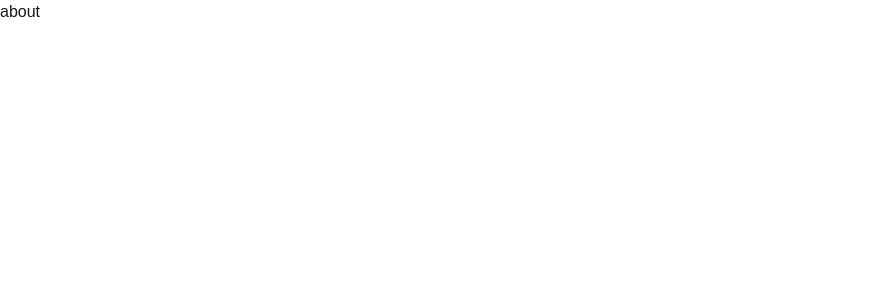
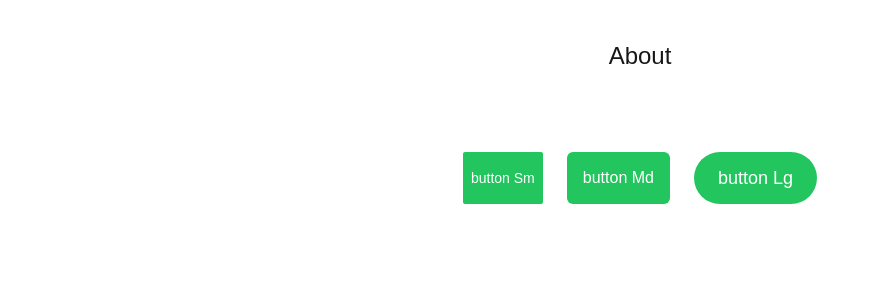
Before and after one commit to mohamedlazaar/alx-project-0x02-setup, a Next.js app in the folder alx-project-0x02/: page /about in a window 1280 px wide. Shown: the top 300 px of the page, without its empty margins (0-880 px from the left). Built offline with nearby package versions, Linux system fonts and the light colour scheme.

Commit message:
creating and use a button component

```diff
--- /dev/null
+++ b/alx-project-0x02/components/common/Button.tsx
@@ -0,0 +1,17 @@
+import React from "react";
+import { ButtonProps } from "@/interfaces";
+import { type ButtonProps } from "@/interfaces";
+
+const Button: React.FC<ButtonProps> = ({label, size="medium", shape="rounded-m", onClick, className=""})=>{
+    const classesSize = {
+        small: "px-2 py-1 text-sm",
+        medium: "px-4 py-2 text-base",
+        large: "px-6 py-3 text-lg"
+    }
+    return(
+        <button className={`${classesSize[size]} ${shape} bg-green-500 hover:bg-green-600 text-white ${className}`} onClick={onClick}>
+            {label}
+        </button>
+    )
+}
+export default Button;
--- a/alx-project-0x02/pages/about.tsx
+++ b/alx-project-0x02/pages/about.tsx
@@ -1,9 +1,15 @@
-import React from 'react'
+import React from 'react';
+import Button from '@/components/common/Button';
 
 function about() {
   return (
-    <div>
-        <h1>about</h1>
+    <div className='flex flex-col gap-10 justify-center items-center'>
+        <h1 className='text-2xl p-10'>About</h1>
+        <div className='flex justify-center gap-6'>
+          <Button label='button Sm' size='small' shape='rounded-sm' />
+          <Button label='button Md' size='medium' shape='rounded-md' />
+          <Button label='button Lg' size='large' shape='rounded-full' />
+        </div>
     </div>
   )
 }
```
Also changed, not shown: alx-project-0x02/interfaces/index.ts (+7 -0 lines).
